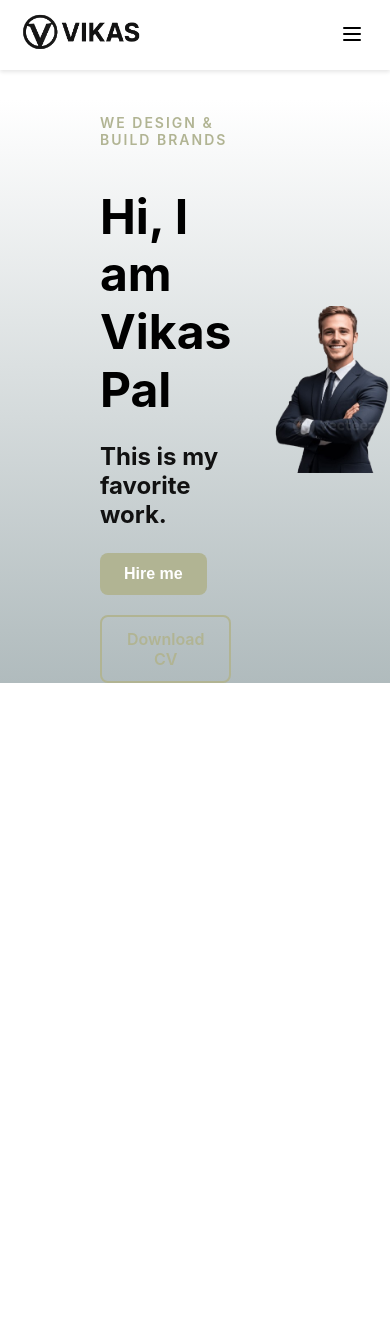
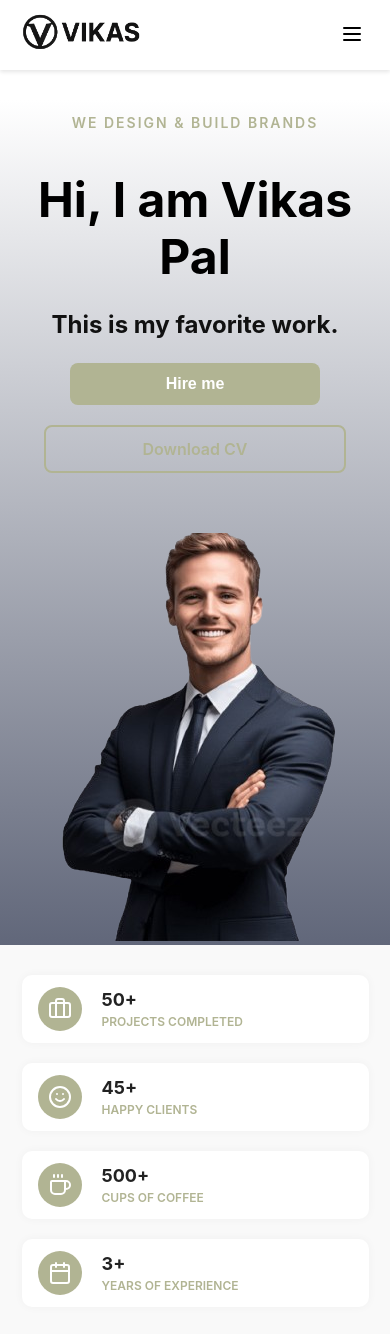
Before and after one commit to Vp900/Myportfolio, a React (Create React App) app: page / in a window 390 px wide. Shown: the top 1334 px of the page. Before the commit the page ends 844 px from the top, so only its background shows below. Built offline with nearby package versions, Linux system fonts and the light colour scheme.

Commit message:
Updated stats section styling and responsiveness

```diff
--- a/package.json
+++ b/package.json
@@ -10,6 +10,7 @@
     "lucide-react": "^0.514.0",
     "react": "^19.1.0",
     "react-dom": "^19.1.0",
+    "react-icons": "^5.5.0",
     "react-scripts": "5.0.1",
     "web-vitals": "^2.1.4"
   },
--- a/src/App.js
+++ b/src/App.js
@@ -1,12 +1,13 @@
 import Header from './components/Header';
 import Hero from './components/Hero';
+import Stats from './components/Stats';
 
 function App() {
   return (
     <>
       <Header />
       <Hero/>
-
+      <Stats />
     </>
   );
 }
--- a/src/components/Hero.css
+++ b/src/components/Hero.css
@@ -2,16 +2,51 @@
   display: flex;
   align-items: center;
   justify-content: space-between;
-
   margin-top: 100px;
   flex-wrap: wrap;
   gap: 40px;
-    padding-left:100px;
-  background: linear-gradient(180deg, #ffffff 0%, #b0bbbd 100%);
+  padding-left: 100px;
+  background: linear-gradient(180deg, #ffffff 0%, #61677A 100%);
   color: #000;
 }
 
+/* Mobile Layout */
+@media (max-width: 768px) {
+  .hero {
+    flex-direction: column;
+    padding-left: 20px;
+    padding-right: 20px;
+    text-align: center;
+  }
 
+  .hero-content {
+    order: 1;
+    max-width: 100%;
+  }
+
+  .hero-image {
+    order: 2;
+    margin-top: 20px;
+  }
+
+  .hero-heading {
+    font-size: 32px;
+  }
+
+  .hero-description {
+    font-size: 18px;
+  }
+
+  .btn {
+    width: 100%;
+    max-width: 250px;
+    justify-content: center;
+  }
+
+  .hero-buttons {
+    justify-content: center;
+  }
+}
 
 .hero-content {
   flex: 1;
@@ -56,8 +91,8 @@
   padding: 12px 24px;
   border-radius: 8px;
   font-weight: 600;
-  text-decoration: none; /* REMOVE underline */
-  display: inline-block; /* Ensure proper padding and block shape */
+  text-decoration: none;
+  display: inline-block;
   text-align: center;
   cursor: pointer;
   transition: all 0.3s ease;
--- /dev/null
+++ b/src/components/Stats.css
@@ -0,0 +1,86 @@
+.stats-section {
+  display: flex;
+  justify-content: center;
+  align-items: center;
+  gap: 80px; /* Increased from 40px to 80px */
+  padding: 80px 60px; /* Increased padding */
+  flex-wrap: wrap;
+  background-color: #f9f9f9;
+}
+
+.stat-item {
+  display: flex;
+  align-items: center;
+  justify-content: center;
+  gap: 20px; /* Slightly more space between icon and text */
+  text-align: left;
+  max-width: 280px; /* Slightly wider item for more breathing space */
+}
+
+
+.icon-circle {
+  width: 60px;
+  height: 60px;
+  border-radius: 50%;
+  background-color: #b1b493;
+  display: flex;
+  align-items: center;
+  justify-content: center;
+  font-size: 28px;
+  color: white;
+  flex-shrink: 0;
+}
+
+.stat-text {
+  display: flex;
+  flex-direction: column;
+  justify-content: center;
+}
+
+.stat-value {
+  font-size: 24px;
+  font-weight: bold;
+  color: #222;
+}
+
+.stat-label {
+  font-size: 14px;
+  font-weight: 600;
+  color: #b1b493;
+  text-transform: uppercase;
+  margin-top: 4px;
+}
+
+/* ===== Responsive Fix for Mobile ===== */
+@media (max-width: 600px) {
+  .stats-section {
+    flex-direction: column;
+    align-items: center;
+    gap: 20px;
+    padding: 30px 20px;
+  }
+
+  .stat-item {
+    width: 100%;
+    max-width: 90%;
+    justify-content: flex-start;
+    padding: 12px 16px;
+    background-color: white;
+    border-radius: 10px;
+    box-shadow: 0 0 10px rgba(0, 0, 0, 0.04);
+  }
+
+  .icon-circle {
+    width: 44px;
+    height: 44px;
+    font-size: 18px;
+  }
+
+  .stat-value {
+    font-size: 18px;
+  }
+
+  .stat-label {
+    font-size: 12px;
+  }
+}
--- /dev/null
+++ b/src/components/Stats.js
@@ -0,0 +1,61 @@
+import React, { useEffect, useState } from 'react';
+import './Stats.css';
+import { Briefcase, Smile, Coffee, Calendar } from 'lucide-react'; // npm install lucide-react
+
+const statsData = [
+  { icon: <Briefcase />, value: 50, label: 'Projects Completed' },
+  { icon: <Smile />, value: 45, label: 'Happy Clients' },
+  { icon: <Coffee />, value: 500, label: 'Cups of Coffee' },
+  { icon: <Calendar />, value: 3, label: 'Years of Experience' },
+];
+
+const StatItem = ({ icon, value, label }) => {
+  const [count, setCount] = useState(0);
+
+  useEffect(() => {
+    let start = 0;
+    const end = value;
+    if (start === end) return;
+
+    let incrementTime = 20;
+    const totalDuration = 1000; // 1 second
+    const steps = totalDuration / incrementTime;
+    const increment = end / steps;
+
+    const timer = setInterval(() => {
+      start += increment;
+      if (start >= end) {
+        start = end;
+        clearInterval(timer);
+      }
+      setCount(Math.ceil(start));
+    }, incrementTime);
+
+    return () => clearInterval(timer);
+  }, [value]);
+
+  return (
+    <div className="stat-item">
+      <div className="icon-circle">{icon}</div>
+      <div className="stat-text">
+        <div className="stat-value">{count}+</div>
+        <div className="stat-label">{label}</div>
+      </div>
+    </div>
+  );
+};
+
+export default function Stats() {
+  return (
+    <section className="stats-section">
+      {statsData.map((stat, index) => (
+        <StatItem
+          key={index}
+          icon={stat.icon}
+          value={stat.value}
+          label={stat.label}
+        />
+      ))}
+    </section>
+  );
+}
```
Also changed, not shown: 1 other file (tests, documents, lock files or other folders).
